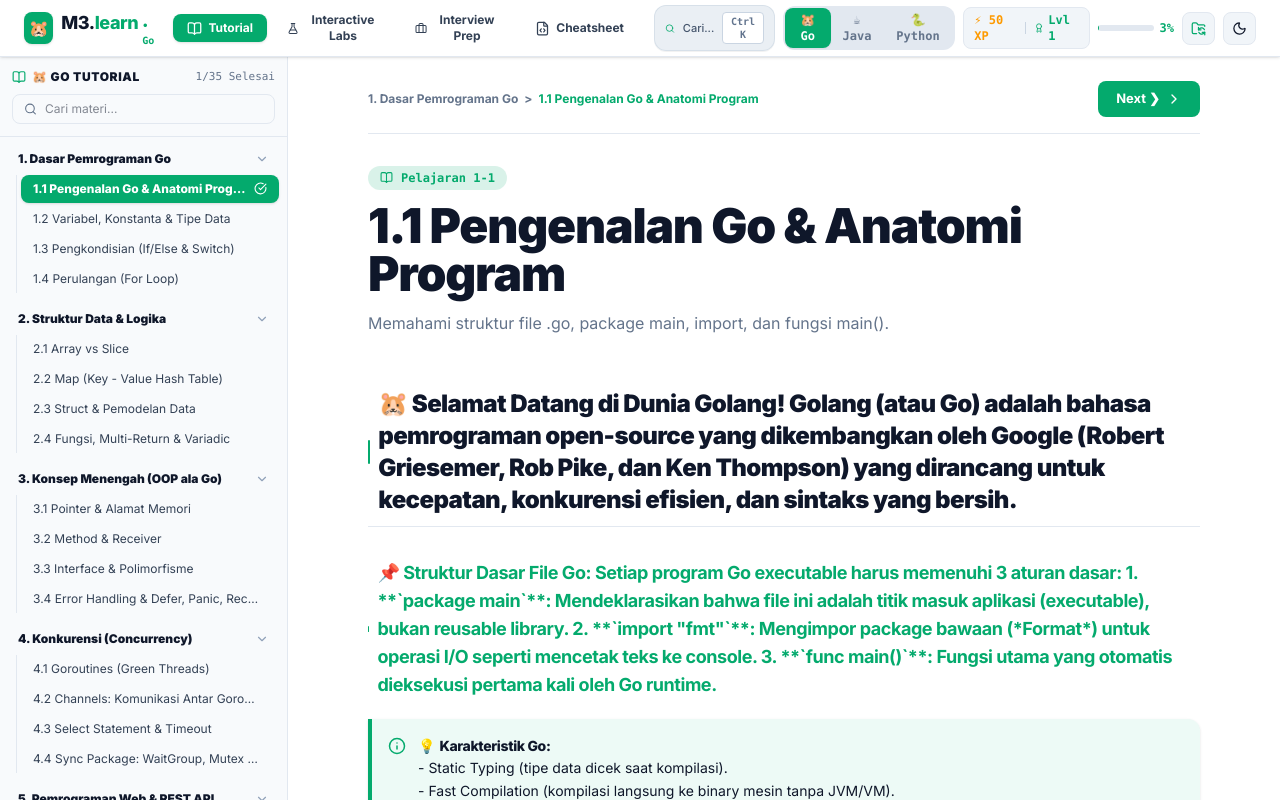
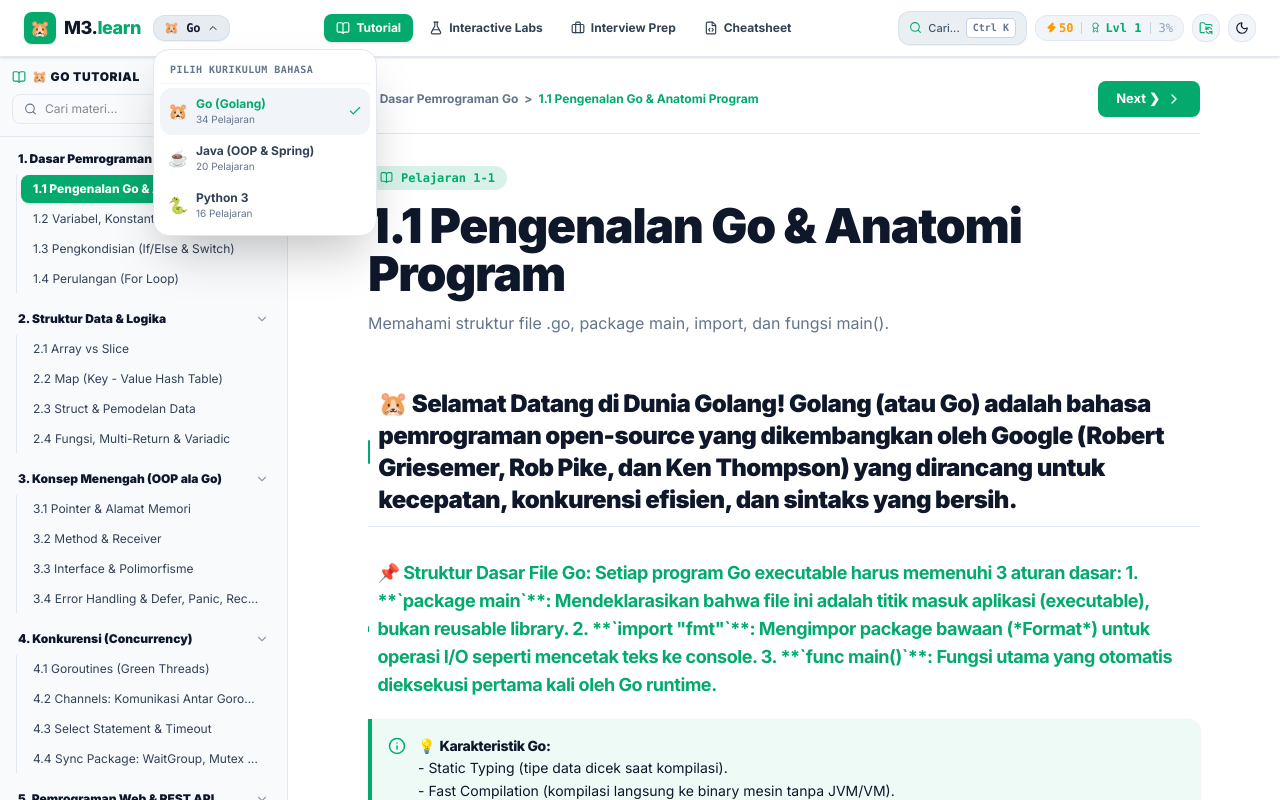
Before and after one commit to mazkev/learn-go-app, a React (Vite) app in the folder frontend/: page / in a window 1280 px wide. Both pictures are taken after a click on the button "🐹 Go". Shown: the top 800 px of the page. Built offline with nearby package versions, Linux system fonts and the light colour scheme.

Commit message:
refactor(navbar): optimize navbar layout with sleek language dropdown popover and unified stats badge

```diff
--- a/frontend/src/components/common/Navbar.jsx
+++ b/frontend/src/components/common/Navbar.jsx
@@ -1,3 +1,4 @@
+import { useState, useRef, useEffect } from "react";
 import {
   Menu,
   X,
@@ -10,6 +11,9 @@ import {
   Award,
   FolderSync,
   Search,
+  ChevronDown,
+  Check,
+  Zap,
 } from "lucide-react";
 
 export default function Navbar({
@@ -21,15 +25,29 @@ export default function Navbar({
   onToggleSidebar,
   isSidebarOpen,
   onOpenSyncModal,
-  totalLessonsCount = 32,
+  totalLessonsCount = 34,
   activeLanguage = "go",
   onSelectLanguage,
   onOpenCommandPalette,
 }) {
+  const [isLangDropdownOpen, setIsLangDropdownOpen] = useState(false);
+  const langDropdownRef = useRef(null);
+
   const completedCount = progress.completedLessons.length;
   const progressPercent = Math.min(100, Math.round((completedCount / totalLessonsCount) * 100));
   const userLevel = Math.floor(progress.totalXP / 300) + 1;
   const isLight = theme === "light";
+
+  // Close dropdown when clicked outside
+  useEffect(() => {
+    const handleClickOutside = (e) => {
+      if (langDropdownRef.current && !langDropdownRef.current.contains(e.target)) {
+        setIsLangDropdownOpen(false);
+      }
+    };
+    document.addEventListener("mousedown", handleClickOutside);
+    return () => document.removeEventListener("mousedown", handleClickOutside);
+  }, []);
 
   const navLinks = [
     { id: "tutorial", label: "Tutorial", icon: BookOpen },
@@ -38,12 +56,20 @@ export default function Navbar({
     { id: "cheatsheet", label: "Cheatsheet", icon: FileCode },
   ];
 
+  const languages = [
+    { id: "go", name: "Go (Golang)", icon: "🐹", color: "#04AA6D", badge: "34 Pelajaran" },
+    { id: "java", name: "Java (OOP & Spring)", icon: "☕", color: "#f89820", badge: "20 Pelajaran" },
+    { id: "python", name: "Python 3", icon: "🐍", color: "#3776AB", badge: "16 Pelajaran" },
+  ];
+
+  const currentLang = languages.find((l) => l.id === activeLanguage) || languages[0];
+
   return (
     <>
-      <header className="sticky top-0 z-50 theme-navbar h-[57px] flex items-center px-4 md:px-6 shadow-sm">
-        <div className="w-full flex items-center justify-between gap-4">
+      <header className="sticky top-0 z-50 theme-navbar h-[57px] flex items-center px-3 md:px-6 shadow-sm border-b border-slate-200 dark:border-white/[0.08]">
+        <div className="w-full flex items-center justify-between gap-2 md:gap-4">
           {/* Left: Mobile Toggle & Brand Logo */}
-          <div className="flex items-center gap-3">
+          <div className="flex items-center gap-2 md:gap-3 shrink-0">
             {/* Hamburger button for tutorial sidebar on mobile */}
             {activeTab === "tutorial" && (
               <button
@@ -60,36 +86,71 @@ export default function Navbar({
               onClick={() => setActiveTab("tutorial")}
               className="flex items-center gap-2 cursor-pointer select-none group"
             >
-              <div className={`w-8 h-8 rounded-lg ${
-                activeLanguage === "java"
-                  ? "bg-[#f89820]"
-                  : activeLanguage === "python"
-                  ? "bg-[#3776AB]"
-                  : "bg-[#04AA6D]"
-              } flex items-center justify-center text-white font-black shadow-sm group-hover:scale-105 transition-transform`}>
-                <span className="text-base">
-                  {activeLanguage === "java" ? "☕" : activeLanguage === "python" ? "🐍" : "🐹"}
-                </span>
+              <div
+                className="w-8 h-8 rounded-lg flex items-center justify-center text-white font-black shadow-sm group-hover:scale-105 transition-transform"
+                style={{ backgroundColor: currentLang.color }}
+              >
+                <span className="text-base">{currentLang.icon}</span>
               </div>
               <div className="flex items-baseline gap-1">
                 <span className="font-extrabold text-base md:text-lg theme-heading tracking-tight">
-                  M3.<span className={
-                    activeLanguage === "java"
-                      ? "text-[#f89820]"
-                      : activeLanguage === "python"
-                      ? "text-[#3776AB]"
-                      : "text-[#04AA6D]"
-                  }>learn</span>
-                </span>
-                <span className="text-[10px] font-mono text-[#04AA6D] font-bold hidden sm:inline">
-                  {activeLanguage === "java" ? "• Java" : activeLanguage === "python" ? "• Python 3" : "• Go"}
+                  M3.<span style={{ color: currentLang.color }}>learn</span>
                 </span>
               </div>
             </div>
+
+            {/* Compact Language Selector Dropdown */}
+            {onSelectLanguage && (
+              <div className="relative" ref={langDropdownRef}>
+                <button
+                  onClick={() => setIsLangDropdownOpen((prev) => !prev)}
+                  className="flex items-center gap-1.5 px-2.5 py-1 rounded-xl bg-slate-200/80 dark:bg-white/10 text-xs font-bold font-mono theme-heading hover:bg-slate-300/80 dark:hover:bg-white/15 transition-all cursor-pointer border border-slate-300/60 dark:border-white/10 shadow-2xs"
+                  title="Pilih Bahasa Pemrograman"
+                >
+                  <span>{currentLang.icon} {currentLang.name.split(" ")[0]}</span>
+                  <ChevronDown size={12} className={`transition-transform duration-200 ${isLangDropdownOpen ? "rotate-180" : ""}`} />
+                </button>
+
+                {/* Dropdown Menu Popover */}
+                {isLangDropdownOpen && (
+                  <div className="absolute left-0 mt-2 w-56 bg-white dark:bg-[#0d1527] border border-slate-200 dark:border-white/10 rounded-2xl shadow-2xl p-1.5 z-50 animate-scaleUp">
+                    <div className="px-2.5 py-1.5 text-[10px] font-mono font-bold theme-muted uppercase tracking-wider border-b border-slate-100 dark:border-white/5 mb-1">
+                      Pilih Kurikulum Bahasa
+                    </div>
+                    {languages.map((lang) => {
+                      const isSelected = lang.id === activeLanguage;
+                      return (
+                        <button
+                          key={lang.id}
+                          onClick={() => {
+                            onSelectLanguage(lang.id);
+                            setIsLangDropdownOpen(false);
+                          }}
+                          className={`w-full flex items-center justify-between p-2 rounded-xl text-xs font-bold transition-all cursor-pointer ${
+                            isSelected
+                              ? "bg-slate-100 dark:bg-white/10 text-[#04AA6D]"
+                              : "theme-body hover:bg-slate-50 dark:hover:bg-white/5"
+                          }`}
+                        >
+                          <div className="flex items-center gap-2">
+                            <span className="text-base">{lang.icon}</span>
+                            <div className="text-left">
+                              <div className="leading-tight">{lang.name}</div>
+                              <span className="text-[10px] font-normal theme-muted">{lang.badge}</span>
+                            </div>
+                          </div>
+                          {isSelected && <Check size={14} className="text-[#04AA6D]" />}
+                        </button>
+                      );
+                    })}
+                  </div>
+                )}
+              </div>
+            )}
           </div>
 
           {/* Middle: 4 Clean Primary Nav Links (Desktop) */}
-          <nav className="hidden md:flex items-center gap-1.5">
+          <nav className="hidden lg:flex items-center gap-1">
             {navLinks.map((item) => {
               const Icon = item.icon;
               const isActive = activeTab === item.id;
@@ -98,118 +159,70 @@ export default function Navbar({
                 <button
                   key={item.id}
                   onClick={() => setActiveTab(item.id)}
-                  className={`px-3.5 py-1.5 rounded-lg text-xs font-bold transition-all flex items-center gap-1.5 cursor-pointer ${
+                  className={`px-3 py-1.5 rounded-lg text-xs font-bold transition-all flex items-center gap-1.5 cursor-pointer ${
                     isActive
-                      ? `${
-                          activeLanguage === "java"
-                            ? "bg-[#f89820]"
-                            : activeLanguage === "python"
-                            ? "bg-[#3776AB]"
-                            : "bg-[#04AA6D]"
-                        } text-white shadow-sm`
+                      ? "text-white shadow-sm"
                       : "theme-body hover:bg-black/5 dark:hover:bg-white/5"
                   }`}
+                  style={isActive ? { backgroundColor: currentLang.color } : {}}
                 >
-                  <Icon size={15} />
+                  <Icon size={14} />
                   <span>{item.label}</span>
                 </button>
               );
             })}
           </nav>
 
-          {/* Right: Search, Language Switcher, Stats, Sync, Progress, Theme */}
-          <div className="flex items-center gap-2">
+          {/* Right: Search, Unified Stats, Sync, Theme */}
+          <div className="flex items-center gap-1.5 md:gap-2">
             {/* Quick Search Button (Ctrl + K) */}
             {onOpenCommandPalette && (
               <button
                 onClick={onOpenCommandPalette}
-                className="hidden sm:flex items-center gap-2 px-2.5 py-1.5 rounded-xl bg-slate-200/70 dark:bg-white/10 text-xs text-slate-600 dark:text-slate-400 hover:text-slate-900 dark:hover:text-white transition-all cursor-pointer border border-slate-300/60 dark:border-white/10 shadow-2xs hover:scale-[1.02]"
+                className="flex items-center gap-1.5 px-2.5 py-1.5 rounded-xl bg-slate-200/70 dark:bg-white/10 text-xs text-slate-600 dark:text-slate-400 hover:text-slate-900 dark:hover:text-white transition-all cursor-pointer border border-slate-300/60 dark:border-white/10 shadow-2xs hover:scale-[1.02]"
                 title="Cari Materi / Aksi Cepat (Ctrl + K)"
               >
                 <Search size={13} className="text-[#04AA6D]" />
-                <span className="font-medium text-[11px]">Cari...</span>
-                <kbd className="text-[10px] font-mono font-bold px-1.5 py-0.5 rounded bg-white dark:bg-black/40 border border-slate-300 dark:border-white/10 text-slate-500 dark:text-slate-400">
+                <span className="font-medium text-[11px] hidden sm:inline">Cari...</span>
+                <kbd className="hidden sm:inline-block text-[10px] font-mono font-bold px-1.5 py-0.5 rounded bg-white dark:bg-black/40 border border-slate-300 dark:border-white/10 text-slate-500 dark:text-slate-400">
                   Ctrl K
                 </kbd>
               </button>
             )}
 
-            {/* Language Switcher Pill */}
-            {onSelectLanguage && (
-              <div className="flex items-center p-0.5 rounded-xl bg-slate-200 dark:bg-white/10 text-xs font-bold font-mono">
-                <button
-                  onClick={() => onSelectLanguage("go")}
-                  className={`px-2 py-1 rounded-lg transition-all cursor-pointer flex items-center gap-1 ${
-                    activeLanguage === "go"
-                      ? "bg-[#04AA6D] text-white shadow-xs"
-                      : "theme-muted hover:theme-heading"
-                  }`}
-                  title="Pindah ke materi Go"
-                >
-                  <span>🐹 Go</span>
-                </button>
-                <button
-                  onClick={() => onSelectLanguage("java")}
-                  className={`px-2 py-1 rounded-lg transition-all cursor-pointer flex items-center gap-1 ${
-                    activeLanguage === "java"
-                      ? "bg-[#f89820] text-white shadow-xs"
-                      : "theme-muted hover:theme-heading"
-                  }`}
-                  title="Pindah ke materi Java"
-                >
-                  <span>☕ Java</span>
-                </button>
-                <button
-                  onClick={() => onSelectLanguage("python")}
-                  className={`px-2 py-1 rounded-lg transition-all cursor-pointer flex items-center gap-1 ${
-                    activeLanguage === "python"
-                      ? "bg-[#3776AB] text-white shadow-xs"
-                      : "theme-muted hover:theme-heading"
-                  }`}
-                  title="Pindah ke materi Python 3"
-                >
-                  <span>🐍 Python</span>
-                </button>
-              </div>
-            )}
-            {/* XP & Level */}
-            <div className="flex items-center gap-2 px-2.5 py-1 rounded-lg theme-card-subtle text-xs font-mono font-bold">
-              <span className="text-amber-500">⚡ {progress.totalXP} XP</span>
-              <span className="h-3 w-px bg-slate-300 dark:bg-white/10 hidden sm:block" />
-              <span className="text-[#04AA6D] hidden sm:flex items-center gap-1">
-                <Award size={12} /> Lvl {userLevel}
+            {/* Unified XP & Level Stats Pill */}
+            <div className="flex items-center gap-2 px-2.5 py-1 rounded-xl theme-card-subtle text-xs font-mono font-bold border border-slate-200 dark:border-white/5">
+              <span className="text-amber-500 flex items-center gap-0.5">
+                <Zap size={11} className="fill-amber-500" /> {progress.totalXP}
               </span>
-            </div>
-
-            {/* Progress % */}
-            <div className="hidden lg:flex items-center gap-1.5 text-xs font-mono theme-muted">
-              <div className="w-14 bg-slate-200 dark:bg-slate-800 h-1.5 rounded-full overflow-hidden">
-                <div
-                  className="bg-[#04AA6D] h-full transition-all duration-300"
-                  style={{ width: `${progressPercent}%` }}
-                />
-              </div>
-              <span className="font-bold text-[#04AA6D]">{progressPercent}%</span>
+              <span className="h-3 w-px bg-slate-300 dark:bg-white/10" />
+              <span className="text-[#04AA6D] flex items-center gap-1">
+                <Award size={11} /> Lvl {userLevel}
+              </span>
+              <span className="h-3 w-px bg-slate-300 dark:bg-white/10 hidden md:block" />
+              <span className="hidden md:inline text-slate-400 font-medium">
+                {progressPercent}%
+              </span>
             </div>
 
             {/* Backup & Sync Button */}
             <button
               onClick={onOpenSyncModal}
-              className="p-2 rounded-lg theme-card-subtle theme-heading hover:bg-black/5 dark:hover:bg-white/5 transition-colors cursor-pointer"
+              className="p-1.5 rounded-xl theme-card-subtle theme-heading hover:bg-black/5 dark:hover:bg-white/5 transition-colors cursor-pointer border border-slate-200 dark:border-white/5"
               title="Backup & Sync Progres (Ekspor / Impor JSON)"
               aria-label="Backup and Sync Progress"
             >
-              <FolderSync size={15} className="text-[#04AA6D]" />
+              <FolderSync size={14} className="text-[#04AA6D]" />
             </button>
 
             {/* Theme Toggle */}
             <button
               onClick={onToggleTheme}
-              className="p-2 rounded-lg theme-card-subtle theme-heading hover:bg-black/5 dark:hover:bg-white/5 transition-colors cursor-pointer"
+              className="p-1.5 rounded-xl theme-card-subtle theme-heading hover:bg-black/5 dark:hover:bg-white/5 transition-colors cursor-pointer border border-slate-200 dark:border-white/5"
               title={isLight ? "Beralih ke Dark Mode" : "Beralih ke Light Mode"}
               aria-label="Toggle Dark and Light Mode"
             >
-              {isLight ? <Moon size={15} /> : <Sun size={15} />}
+              {isLight ? <Moon size={14} /> : <Sun size={14} />}
             </button>
           </div>
         </div>
```
